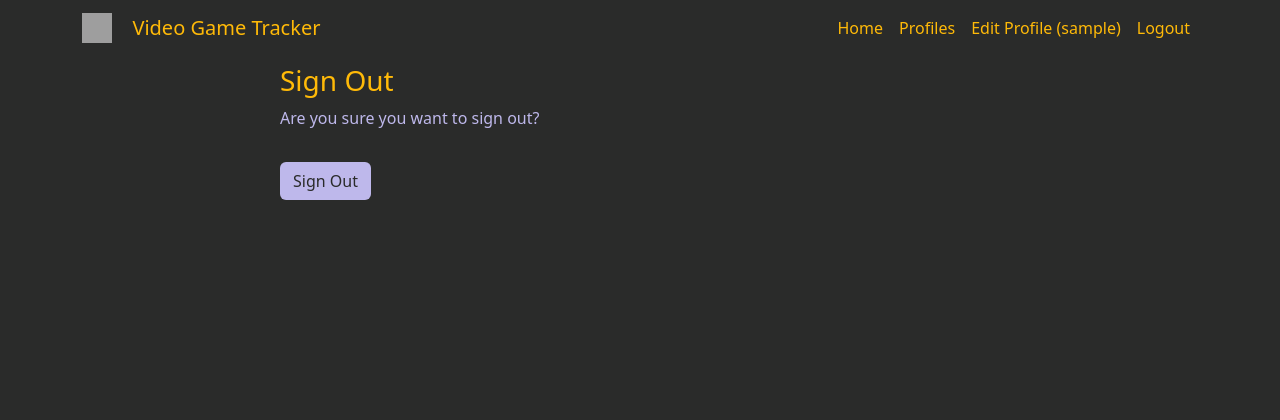
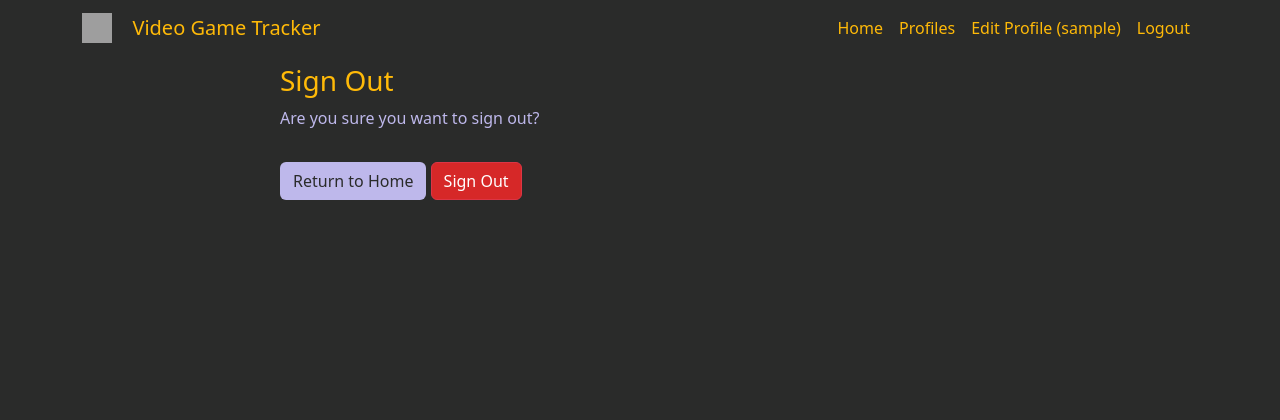
Before and after one commit to lcorndogl/Video-Game-Tracker, a Django app: page /accounts/logout/ in a window 1280 px wide. Shown: the top 420 px of the page. Run offline with Django 4.2, Linux system fonts and the light colour scheme; the visitor is signed in with stand-in values (Sample User, id 1); grey boxes are pictures that could not be loaded.

Commit message:
Add return to homepage button to logout page

```diff
--- a/templates/account/logout.html
+++ b/templates/account/logout.html
@@ -21,7 +21,8 @@
                 {% if redirect_field_value %}
                 <input type="hidden" name="{{ redirect_field_name }}" value="{{ redirect_field_value }}" />
                 {% endif %}
-                <button class="btn btn-signup right" type="submit">{% trans 'Sign Out' %}</button>
+                <a href="{% url 'home' %}" class="btn btn-signup right">Return to Home</a>
+                <button class="btn btn-danger right" type="submit">{% trans 'Sign Out' %}</button>
             </form>
         </div>
     </div>
```
